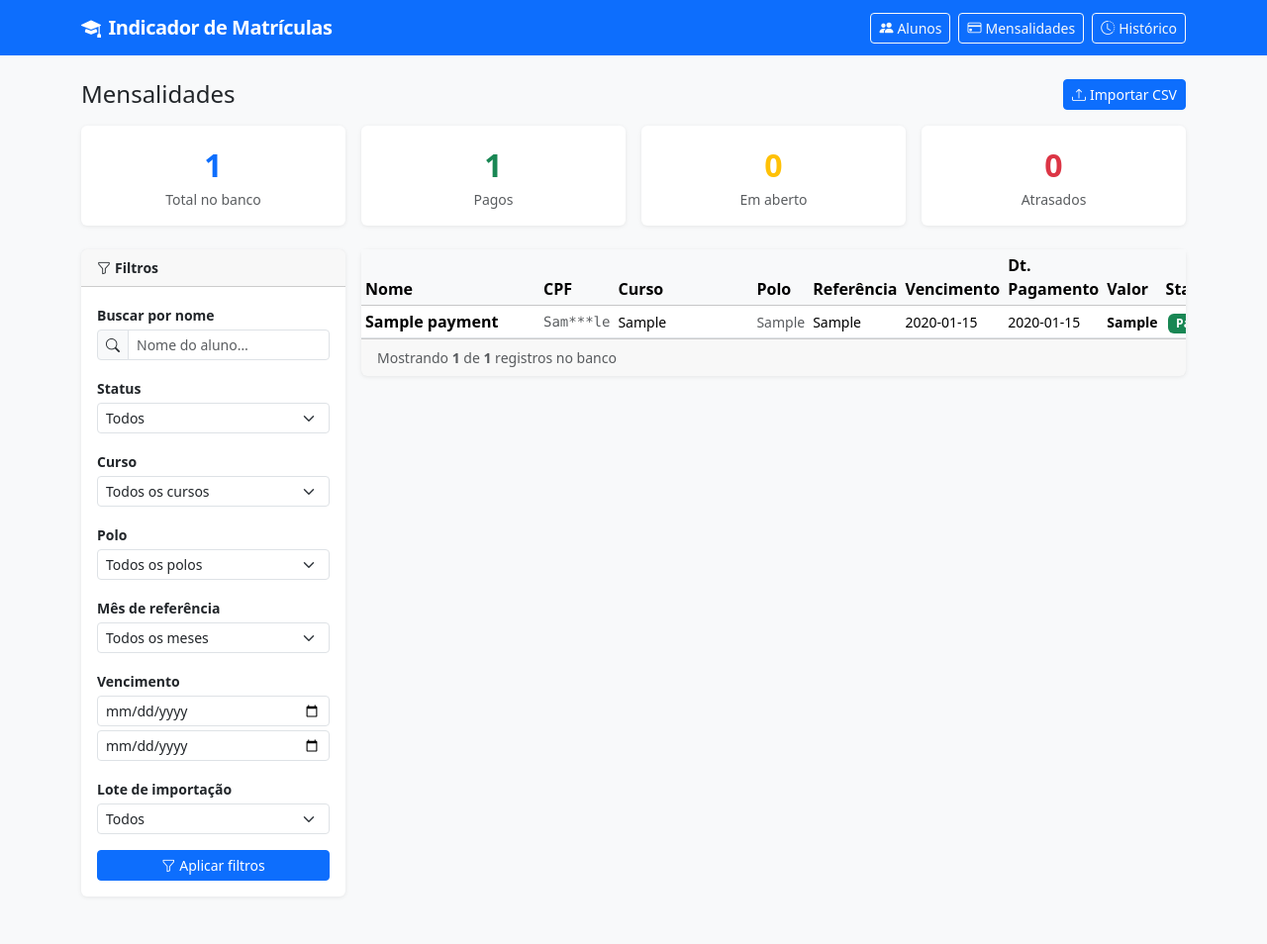
After one commit to tuliodutra27/uniasselvi-sjb, a Flask app: page /payments in a window 1280 px wide. The commit adds this page. Shown: the whole page at 99% size. Run offline with Flask 3, Linux system fonts and the light colour scheme; tables that the repository leaves empty hold one stand-in row (values such as "Sample post").

Commit message:
feat: adicionar tela de mensalidades com importação de CSV
- Nova tabela payments e payment_uploads no SQLite
- Detecção automática de colunas de pagamento (CPF, nome, curso,
  polo, referência, vencimento, data pagamento, valor, status)
- Cálculo automático de status (Pago/Em aberto/Atrasado) com base
  na data de vencimento quando a coluna status não está presente
- Rota /payments com filtros por status, curso, polo, mês de
  referência, período de vencimento e lote de importação
- Cards de resumo: total, pagos, em aberto, atrasados
- Upload via drag-and-drop integrado na própria tela de mensalidades
- Link "Mensalidades" adicionado na navbar

Co-Authored-By: Claude Sonnet 4.6 <noreply@anthropic.com>

```diff
--- a/app.py
+++ b/app.py
@@ -1,6 +1,7 @@
 import csv
 import os
 import unicodedata
+from datetime import date
 import pandas as pd
 from flask import Flask, render_template, request, redirect, url_for, flash
 from werkzeug.utils import secure_filename
@@ -24,6 +25,43 @@ COLUMN_ALIASES = {
     "turno":            ["turno"],
     "matriculou":       ["matriculou"],
     "tipo_inscricao":   ["tipo_da_inscricao", "tipo_inscricao"],
+}
+
+PAYMENT_COLUMN_ALIASES = {
+    "cpf":             ["cpf", "documento", "doc", "cpf/cnpj"],
+    "student_name":    ["nome", "name", "aluno", "nome_aluno", "nome do aluno"],
+    "course":          ["nome_do_curso", "curso", "course", "disciplina"],
+    "polo":            ["polo", "nome_do_polo"],
+    "reference_month": ["referencia", "mes_referencia", "competencia", "periodo", "mes", "mes/ano"],
+    "due_date":        ["data_vencimento", "vencimento", "dt_vencimento", "data de vencimento",
+                        "data_boleto", "vencto", "dt_vencto"],
+    "payment_date":    ["data_pagamento", "dt_pagamento", "data de pagamento", "pago_em",
+                        "data_baixa", "dt_baixa", "data_recebimento"],
+    "amount":          ["valor", "valor_parcela", "mensalidade", "valor_mensalidade",
+                        "valor da parcela", "vl_parcela", "vl_mensalidade", "valor_cobrado"],
+    "status":          ["status", "situacao", "situacao_financeira", "situacao financeira",
+                        "status_financeiro"],
+}
+
+STATUS_MAP = {
+    "pago": "Pago",
+    "paga": "Pago",
+    "quitado": "Pago",
+    "quitada": "Pago",
+    "recebido": "Pago",
+    "liquidado": "Pago",
+    "baixado": "Pago",
+    "em aberto": "Em aberto",
+    "aberto": "Em aberto",
+    "pendente": "Em aberto",
+    "aguardando": "Em aberto",
+    "a vencer": "Em aberto",
+    "vencido": "Atrasado",
+    "atrasado": "Atrasado",
+    "inadimplente": "Atrasado",
+    "em atraso": "Atrasado",
+    "cancelado": "Cancelado",
+    "cancelada": "Cancelado",
 }
 
 
@@ -71,6 +109,61 @@ def _normalize_date(val: str) -> str:
     """Keep only the YYYY-MM-DD part."""
     s = _clean(val)
     return s[:10] if len(s) >= 10 else s
+
+
+def _compute_payment_status(status_raw: str, payment_date: str, due_date: str) -> str:
+    if payment_date:
+        return "Pago"
+    if status_raw:
+        key = normalize(status_raw)
+        return STATUS_MAP.get(key, status_raw.strip().title())
+    if due_date and due_date < date.today().isoformat():
+        return "Atrasado"
+    return "Em aberto"
+
+
+def detect_payment_columns(df: pd.DataFrame) -> dict:
+    normalized_cols = {normalize(c): c for c in df.columns}
+    return {
+        field: next((normalized_cols[a] for a in aliases if a in normalized_cols), None)
+        for field, aliases in PAYMENT_COLUMN_ALIASES.items()
+    }
+
+
+def parse_payment_csv(filepath: str) -> tuple[list[dict], str | None]:
+    encoding, sep = _detect_encoding_and_sep(filepath)
+    try:
+        df = pd.read_csv(filepath, dtype=str, encoding=encoding, sep=sep,
+                         index_col=False)
+    except Exception as e:
+        return [], f"Erro ao ler o arquivo: {e}"
+
+    df.columns = [c.strip() for c in df.columns]
+    col = detect_payment_columns(df)
+
+    if not col["cpf"]:
+        return [], "Coluna de CPF não encontrada. O arquivo deve ter uma coluna 'CPF', 'Documento' ou similar."
+
+    payments = []
+    for _, row in df.iterrows():
+        cpf = "".join(filter(str.isdigit, _clean(row[col["cpf"]])))
+        if not cpf:
+            continue
+        payment_date = _normalize_date(row[col["payment_date"]]) if col["payment_date"] else ""
+        due_date     = _normalize_date(row[col["due_date"]])     if col["due_date"]     else ""
+        status_raw   = _clean(row[col["status"]]) if col["status"] else ""
+        payments.append({
+            "cpf":             cpf,
+            "student_name":    _clean(row[col["student_name"]]) if col["student_name"] else "",
+            "course":          _clean(row[col["course"]])        if col["course"]        else "",
+            "polo":            _clean(row[col["polo"]])          if col["polo"]          else "",
+            "reference_month": _clean(row[col["reference_month"]]) if col["reference_month"] else "",
+            "due_date":        due_date,
+            "payment_date":    payment_date,
+            "amount":          _clean(row[col["amount"]]) if col["amount"] else "",
+            "status":          _compute_payment_status(status_raw, payment_date, due_date),
+        })
+    return payments, None
 
 
 def parse_csv(filepath: str) -> tuple[list[dict], str | None]:
@@ -200,6 +293,69 @@ def history():
     return render_template("history.html", uploads=uploads)
 
 
+@app.route("/payments")
+def payments():
+    filters = {
+        "nome":            request.args.get("nome", "").strip(),
+        "course":          request.args.get("course", ""),
+        "polo":            request.args.get("polo", ""),
+        "status":          request.args.get("status", ""),
+        "reference_month": request.args.get("reference_month", ""),
+        "due_ini":         request.args.get("due_ini", ""),
+        "due_fim":         request.args.get("due_fim", ""),
+        "upload_id":       request.args.get("upload_id", ""),
+    }
+    active = {k: v for k, v in filters.items() if v}
+
+    rows, total_db, pagos, em_aberto, atrasados = database.get_payments_filtered(**filters)
+    options = database.get_payment_filter_options()
+
+    payments_display = [
+        {**dict(p), "cpf_masked": mask_cpf(p["cpf"])}
+        for p in rows
+    ]
+    return render_template(
+        "payments.html",
+        payments=payments_display,
+        filters=filters,
+        active_count=len(active),
+        total_filtered=len(rows),
+        total_db=total_db,
+        pagos=pagos,
+        em_aberto=em_aberto,
+        atrasados=atrasados,
+        options=options,
+    )
+
+
+@app.route("/upload/payments", methods=["POST"])
+def upload_payments():
+    if "file" not in request.files:
+        flash("Nenhum arquivo enviado.", "danger")
+        return redirect(url_for("payments"))
+
+    file = request.files["file"]
+    if file.filename == "" or not allowed_file(file.filename):
+        flash("Envie um arquivo .csv válido.", "danger")
+        return redirect(url_for("payments"))
+
+    filename = secure_filename(file.filename)
+    os.makedirs(app.config["UPLOAD_FOLDER"], exist_ok=True)
+    filepath = os.path.join(app.config["UPLOAD_FOLDER"], filename)
+    file.save(filepath)
+
+    records, error = parse_payment_csv(filepath)
+    if error:
+        flash(error, "danger")
+        return redirect(url_for("payments"))
+
+    upload_id = database.record_payment_upload(filename, len(records))
+    database.insert_payments(records, upload_id)
+
+    flash(f"{len(records)} registros de pagamento importados com sucesso.", "success")
+    return redirect(url_for("payments"))
+
+
 if __name__ == "__main__":
     database.init_db()
     app.run(debug=True)
--- a/templates/base.html
+++ b/templates/base.html
@@ -32,6 +32,9 @@
         <a href="{{ url_for('students') }}" class="btn btn-outline-light btn-sm">
           <i class="bi bi-people-fill me-1"></i>Alunos
         </a>
+        <a href="{{ url_for('payments') }}" class="btn btn-outline-light btn-sm">
+          <i class="bi bi-credit-card me-1"></i>Mensalidades
+        </a>
         <a href="{{ url_for('history') }}" class="btn btn-outline-light btn-sm">
           <i class="bi bi-clock-history me-1"></i>Histórico
         </a>
--- /dev/null
+++ b/templates/payments.html
@@ -0,0 +1,277 @@
+{% extends "base.html" %}
+{% block title %}Mensalidades{% endblock %}
+
+{% block content %}
+<div class="d-flex align-items-center mb-3 gap-2 flex-wrap">
+  <h4 class="mb-0 me-auto">Mensalidades</h4>
+  <button class="btn btn-sm btn-primary" type="button"
+          data-bs-toggle="collapse" data-bs-target="#uploadPanel">
+    <i class="bi bi-upload me-1"></i>Importar CSV
+  </button>
+</div>
+
+{# ── PAINEL DE UPLOAD ──────────────────────────────────────────── #}
+<div class="collapse mb-4" id="uploadPanel">
+  <div class="card">
+    <div class="card-body p-4">
+      <h6 class="fw-semibold mb-3"><i class="bi bi-file-earmark-spreadsheet me-1"></i>Importar arquivo de pagamentos</h6>
+      <form method="post" action="{{ url_for('upload_payments') }}" enctype="multipart/form-data">
+        <div class="drop-zone" id="payDropZone">
+          <i class="bi bi-cloud-upload"></i>
+          <p class="mt-2 mb-1 fw-semibold">Arraste o arquivo CSV aqui</p>
+          <p class="text-muted small mb-3">ou clique para selecionar</p>
+          <input type="file" name="file" id="payFileInput" accept=".csv" class="d-none">
+          <button type="button" class="btn btn-outline-primary btn-sm"
+                  onclick="document.getElementById('payFileInput').click()">
+            Selecionar arquivo
+          </button>
+          <p class="text-muted small mt-2 mb-0" id="payFileName">Nenhum arquivo selecionado</p>
+        </div>
+        <div class="mt-3 text-end">
+          <button type="submit" class="btn btn-primary">
+            <i class="bi bi-upload me-1"></i>Importar
+          </button>
+        </div>
+      </form>
+    </div>
+  </div>
+</div>
+
+{# ── CARDS DE RESUMO ──────────────────────────────────────────── #}
+<div class="row g-3 mb-4">
+  <div class="col-6 col-md-3">
+    <div class="card text-center h-100">
+      <div class="card-body py-3">
+        <div class="fs-2 fw-bold text-primary">{{ total_db }}</div>
+        <div class="text-muted small">Total no banco</div>
+      </div>
+    </div>
+  </div>
+  <div class="col-6 col-md-3">
+    <div class="card text-center h-100">
+      <div class="card-body py-3">
+        <div class="fs-2 fw-bold text-success">{{ pagos }}</div>
+        <div class="text-muted small">Pagos{% if active_count %} (filtrado){% endif %}</div>
+      </div>
+    </div>
+  </div>
+  <div class="col-6 col-md-3">
+    <div class="card text-center h-100">
+      <div class="card-body py-3">
+        <div class="fs-2 fw-bold text-warning">{{ em_aberto }}</div>
+        <div class="text-muted small">Em aberto{% if active_count %} (filtrado){% endif %}</div>
+      </div>
+    </div>
+  </div>
+  <div class="col-6 col-md-3">
+    <div class="card text-center h-100">
+      <div class="card-body py-3">
+        <div class="fs-2 fw-bold text-danger">{{ atrasados }}</div>
+        <div class="text-muted small">Atrasados{% if active_count %} (filtrado){% endif %}</div>
+      </div>
+    </div>
+  </div>
+</div>
+
+<div class="row g-3 align-items-start">
+
+  {# ── PAINEL DE FILTROS ─────────────────────────────────────── #}
+  <div class="col-lg-3">
+    <div class="card">
+      <div class="card-header d-flex align-items-center justify-content-between py-2">
+        <span class="fw-semibold small">
+          <i class="bi bi-funnel me-1"></i>Filtros
+          {% if active_count %}
+            <span class="badge bg-primary ms-1">{{ active_count }}</span>
+          {% endif %}
+        </span>
+        {% if active_count %}
+        <a href="{{ url_for('payments') }}" class="btn btn-sm btn-outline-danger py-0 px-2">
+          <i class="bi bi-x"></i> Limpar
+        </a>
+        {% endif %}
+      </div>
+      <div class="card-body p-3">
+        <form method="get" action="{{ url_for('payments') }}" id="filterForm">
+
+          <div class="mb-3">
+            <label class="form-label small fw-semibold mb-1">Buscar por nome</label>
+            <div class="input-group input-group-sm">
+              <span class="input-group-text"><i class="bi bi-search"></i></span>
+              <input type="text" name="nome" class="form-control"
+                     value="{{ filters.nome }}" placeholder="Nome do aluno…">
+            </div>
+          </div>
+
+          <div class="mb-3">
+            <label class="form-label small fw-semibold mb-1">Status</label>
+            <select name="status" class="form-select form-select-sm">
+              <option value="">Todos</option>
+              <option value="Pago"      {% if filters.status == 'Pago' %}selected{% endif %}>Pago</option>
+              <option value="Em aberto" {% if filters.status == 'Em aberto' %}selected{% endif %}>Em aberto</option>
+              <option value="Atrasado"  {% if filters.status == 'Atrasado' %}selected{% endif %}>Atrasado</option>
+              <option value="Cancelado" {% if filters.status == 'Cancelado' %}selected{% endif %}>Cancelado</option>
+            </select>
+          </div>
+
+          <div class="mb-3">
+            <label class="form-label small fw-semibold mb-1">Curso</label>
+            <select name="course" class="form-select form-select-sm">
+              <option value="">Todos os cursos</option>
+              {% for c in options.courses %}
+              <option value="{{ c }}" {% if filters.course == c %}selected{% endif %}>{{ c }}</option>
+              {% endfor %}
+            </select>
+          </div>
+
+          <div class="mb-3">
+            <label class="form-label small fw-semibold mb-1">Polo</label>
+            <select name="polo" class="form-select form-select-sm">
+              <option value="">Todos os polos</option>
+              {% for p in options.polos %}
+              <option value="{{ p }}" {% if filters.polo == p %}selected{% endif %}>{{ p }}</option>
+              {% endfor %}
+            </select>
+          </div>
+
+          <div class="mb-3">
+            <label class="form-label small fw-semibold mb-1">Mês de referência</label>
+            <select name="reference_month" class="form-select form-select-sm">
+              <option value="">Todos os meses</option>
+              {% for m in options.months %}
+              <option value="{{ m }}" {% if filters.reference_month == m %}selected{% endif %}>{{ m }}</option>
+              {% endfor %}
+            </select>
+          </div>
+
+          <div class="mb-3">
+            <label class="form-label small fw-semibold mb-1">Vencimento</label>
+            <input type="date" name="due_ini" class="form-control form-control-sm mb-1"
+                   value="{{ filters.due_ini }}" placeholder="De">
+            <input type="date" name="due_fim" class="form-control form-control-sm"
+                   value="{{ filters.due_fim }}" placeholder="Até">
+          </div>
+
+          <div class="mb-3">
+            <label class="form-label small fw-semibold mb-1">Lote de importação</label>
+            <select name="upload_id" class="form-select form-select-sm">
+              <option value="">Todos</option>
+              {% for u in options.uploads %}
+              <option value="{{ u.id }}"
+                {% if filters.upload_id == u.id|string %}selected{% endif %}>
+                #{{ u.id }} – {{ u.uploaded_at[:10] }} ({{ u.filename[:20] }}…)
+              </option>
+              {% endfor %}
+            </select>
+          </div>
+
+          <button type="submit" class="btn btn-primary btn-sm w-100">
+            <i class="bi bi-funnel me-1"></i>Aplicar filtros
+          </button>
+        </form>
+      </div>
+    </div>
+  </div>
+
+  {# ── TABELA DE RESULTADOS ─────────────────────────────────── #}
+  <div class="col-lg-9">
+    {% if payments %}
+    <div class="card">
+      <div class="card-body p-0">
+        <div class="table-responsive" style="max-height:72vh; overflow-y:auto;">
+          <table class="table table-sm table-hover align-middle mb-0">
+            <thead class="table-light sticky-top">
+              <tr>
+                <th style="min-width:180px">Nome</th>
+                <th>CPF</th>
+                <th style="min-width:140px">Curso</th>
+                <th>Polo</th>
+                <th>Referência</th>
+                <th>Vencimento</th>
+                <th>Dt. Pagamento</th>
+                <th>Valor</th>
+                <th class="text-center">Status</th>
+              </tr>
+            </thead>
+            <tbody>
+              {% for p in payments %}
+              <tr>
+                <td class="fw-semibold">{{ p.student_name or '—' }}</td>
+                <td class="font-monospace text-muted small">{{ p.cpf_masked }}</td>
+                <td class="small">{{ p.course or '—' }}</td>
+                <td class="small text-muted">{{ p.polo or '—' }}</td>
+                <td class="small">{{ p.reference_month or '—' }}</td>
+                <td class="small">{{ p.due_date or '—' }}</td>
+                <td class="small">{{ p.payment_date or '—' }}</td>
+                <td class="small fw-semibold">{{ p.amount or '—' }}</td>
+                <td class="text-center">
+                  {% if p.status == 'Pago' %}
+                    <span class="badge bg-success">Pago</span>
+                  {% elif p.status == 'Atrasado' %}
+                    <span class="badge bg-danger">Atrasado</span>
+                  {% elif p.status == 'Em aberto' %}
+                    <span class="badge bg-warning text-dark">Em aberto</span>
+                  {% elif p.status == 'Cancelado' %}
+                    <span class="badge bg-secondary">Cancelado</span>
+                  {% else %}
+                    <span class="badge bg-secondary">{{ p.status or '—' }}</span>
+                  {% endif %}
+                </td>
+              </tr>
+              {% endfor %}
+            </tbody>
+          </table>
+        </div>
+      </div>
+      <div class="card-footer text-muted small py-2">
+        Mostrando <strong>{{ total_filtered }}</strong> de <strong>{{ total_db }}</strong> registros no banco
+      </div>
+    </div>
+
+    {% else %}
+    <div class="card">
+      <div class="card-body text-center py-5">
+        {% if active_count %}
+          <i class="bi bi-search text-muted" style="font-size:3rem"></i>
+          <h5 class="mt-3 mb-1">Nenhum registro encontrado</h5>
+          <p class="text-muted">Tente ajustar ou <a href="{{ url_for('payments') }}">limpar os filtros</a>.</p>
+        {% else %}
+          <i class="bi bi-credit-card text-muted" style="font-size:3rem"></i>
+          <h5 class="mt-3 mb-1">Nenhum dado de pagamento importado ainda</h5>
+          <p class="text-muted">Clique em <strong>Importar CSV</strong> acima para começar.</p>
+        {% endif %}
+      </div>
+    </div>
+    {% endif %}
+  </div>
+
+</div>
+{% endblock %}
+
+{% block scripts %}
+<script>
+  document.querySelectorAll('#filterForm select').forEach(el => {
+    el.addEventListener('change', () => document.getElementById('filterForm').submit());
+  });
+
+  const dropZone = document.getElementById('payDropZone');
+  const fileInput = document.getElementById('payFileInput');
+  const fileNameEl = document.getElementById('payFileName');
+
+  if (dropZone) {
+    fileInput.addEventListener('change', () => {
+      fileNameEl.textContent = fileInput.files[0]?.name || 'Nenhum arquivo selecionado';
+    });
+    dropZone.addEventListener('dragover', e => { e.preventDefault(); dropZone.classList.add('dragover'); });
+    dropZone.addEventListener('dragleave', () => dropZone.classList.remove('dragover'));
+    dropZone.addEventListener('drop', e => {
+      e.preventDefault();
+      dropZone.classList.remove('dragover');
+      if (e.dataTransfer.files.length) {
+        fileInput.files = e.dataTransfer.files;
+        fileNameEl.textContent = e.dataTransfer.files[0].name;
+      }
+    });
+  }
+</script>
+{% endblock %}
```
Also changed, not shown: database.py (+114 -0 lines).
